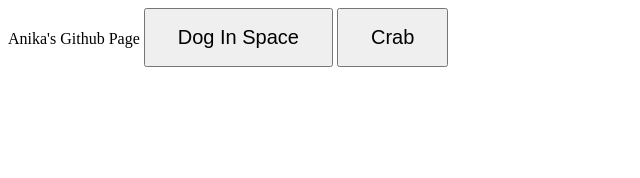
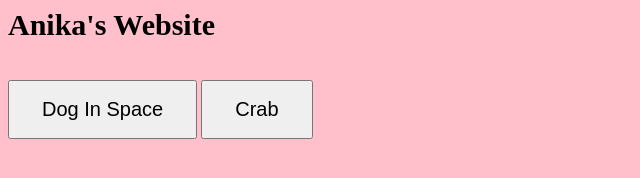
Before and after one commit to anikaarige/anikaarige.github.io, a plain HTML site: page index.html in a window 1280 px wide. Shown: the whole page, without its empty margins (0-640 px from the left). Drawn offline with Linux system fonts and the light colour scheme.

Commit message:
Update index.html

```diff
--- a/index.html
+++ b/index.html
@@ -1,3 +1,5 @@
-<h>Anika's Github Page</h>
+<h1 style="font-size: 30px;">Anika's Website</h1>
+<body style="background:pink">
+<br>
 <button type="button" onclick="location.href='https://anikaarige.github.io/doginspace'" style="padding:16px 32px;font-size:20px;">Dog In Space</button>
 <button type="button" onclick="location.href='https://anikaarige.github.io/crab'" style="padding:16px 32px;font-size:20px;">Crab</button>
```
